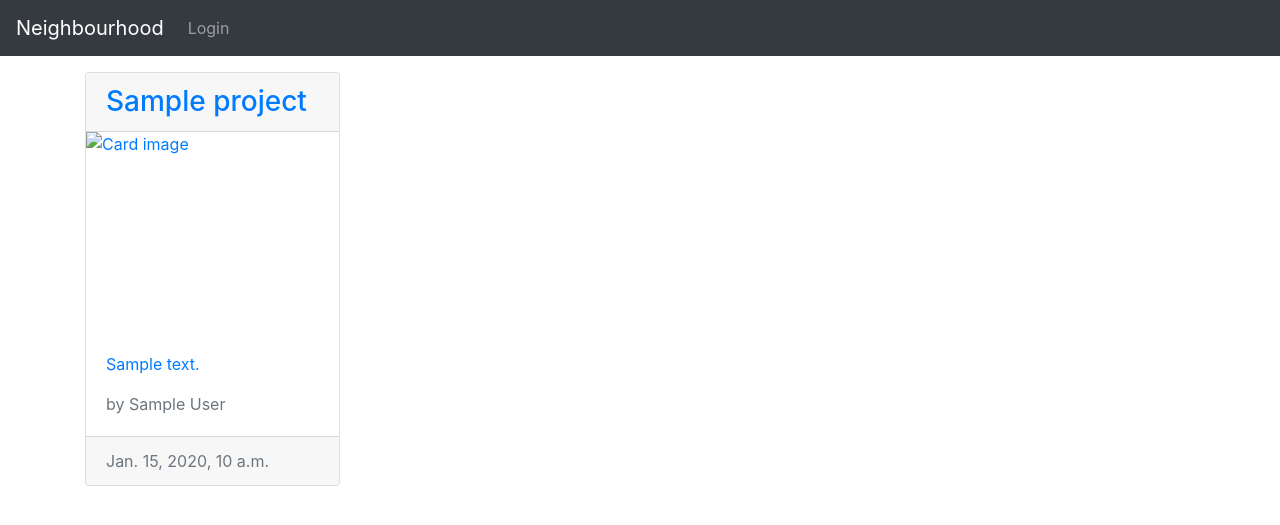
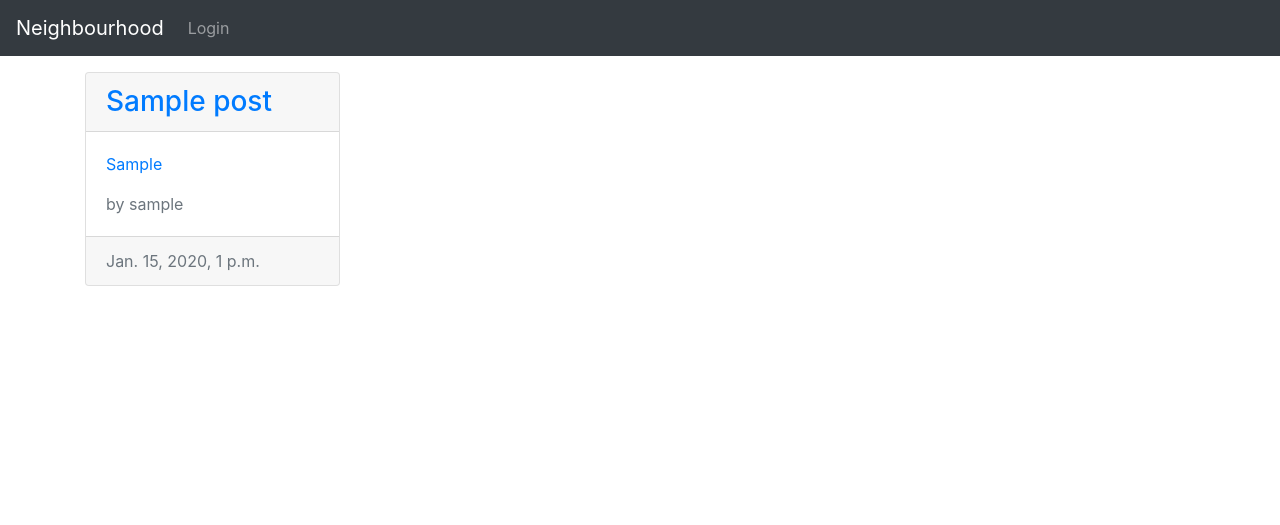
Before and after one commit to Tyra-hans/neighbourhood-blitz, a Django app: template hoodapp/templates/all-posts/home.html in a window 1280 px wide. Shown: the top 525 px of the page. Run offline with Django 3.2, Linux system fonts and the light colour scheme; tables that the repository leaves empty hold one stand-in row (values such as "Sample post"); the template is opened without the code that fills it: values that come from a table or form of the project are taken from there, most other values are stand-ins (such as "Sample title", 1, 10 or a date in 2020); some libraries are stand-ins or nearby versions.

Commit message:
Displays posts on the home page to allow users to see the posts

```diff
--- a/hoodapp/templates/all-posts/home.html
+++ b/hoodapp/templates/all-posts/home.html
@@ -5,18 +5,18 @@
 {% block content %}
     <div class="container">
         <div class="row">
-                    {% for project in projects %}
+                    {% for post in posts %}
                 <div class="col-md-3 col-lg-3 col-sm-12">
                         <div class="card mb-3 mt-3 project" style="height: fit-content;">
-                                <a href="{% url 'project' project.id %}">
-                                <h3 class="card-header sign">{{project.title}}</h3>
-                                <img style="height: 200px; width: 100%; display: block;" src="{{project.project_pic.url}}" alt="Card image">
+                                <a href="{% url 'post' post.id %}">
+                                <h3 class="card-header sign">{{post.title}}</h3>
+
                                 <div class="card-body">
-                                  <p class="card-text sign">{{project.description}}</p>
-                                  <p class="card-text text-muted sign">by {{project.author}}</p>
+                                  <p class="card-text sign">{{post.post}}</p>
+                                  <p class="card-text text-muted sign">by {{post.user}}</p>
                                 </div>
                                 <div class="card-footer text-muted sign">
-                                    {{project.date_posted}}
+                                    {{post.date_posted}}
                                 </div>
                               </div>
                 </div>
--- a/hoodapp/urls.py
+++ b/hoodapp/urls.py
@@ -9,6 +9,7 @@ urlpatterns=[
    url('^home/$', views.home, name='home'),
    url(r'^profile/(?P<username>\w{0,50})/', views.profile, name='profile'),
    url(r'update-profile/',views.update_profile,name='update_profile'),
+   url(r'^sites/(\d+)$', views.post, name='post'),
 ]
 if settings.DEBUG:
     urlpatterns+= static(settings.MEDIA_URL, document_root = settings.MEDIA_ROOT)
```
Also changed, not shown: hoodapp/views.py (+15 -1 lines).
